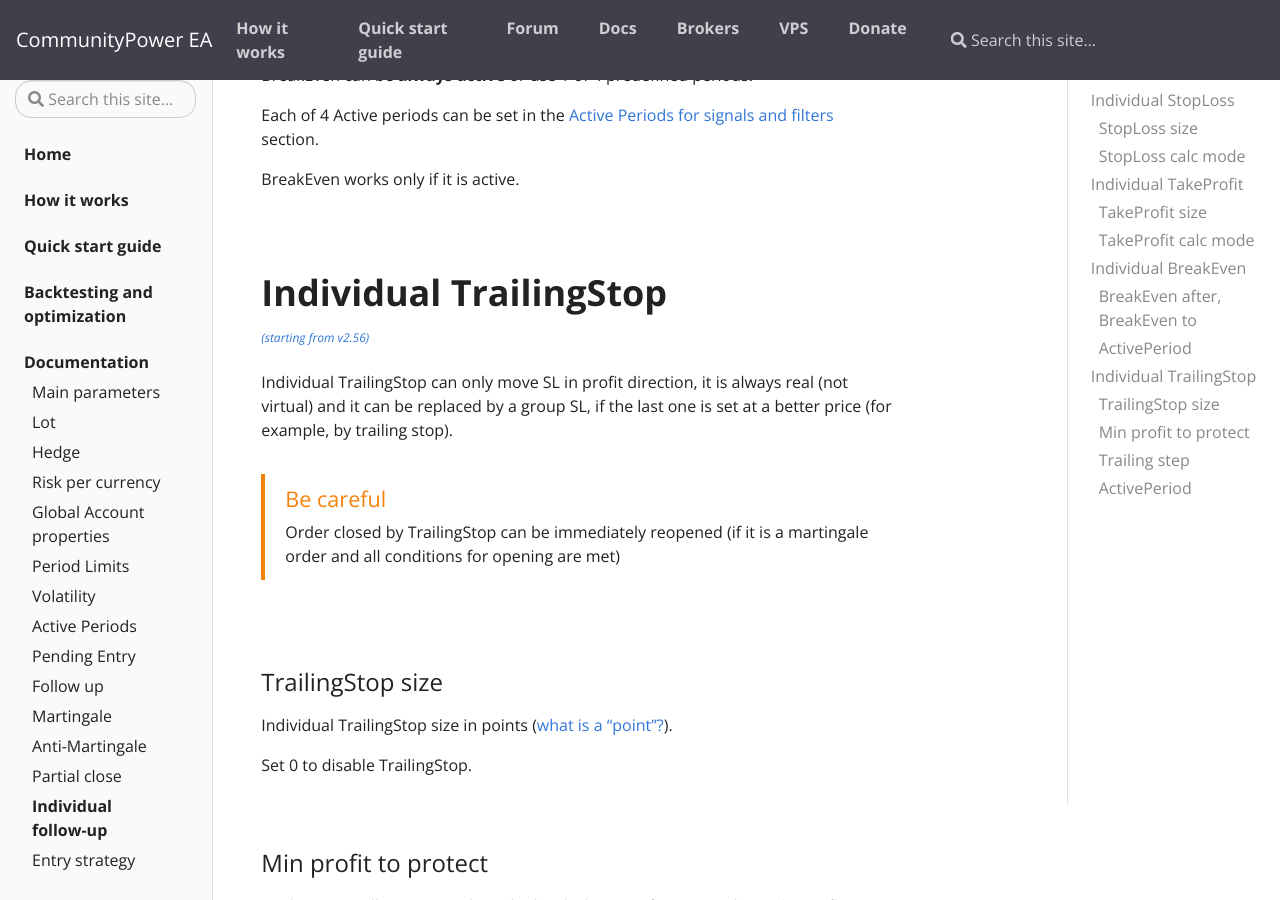
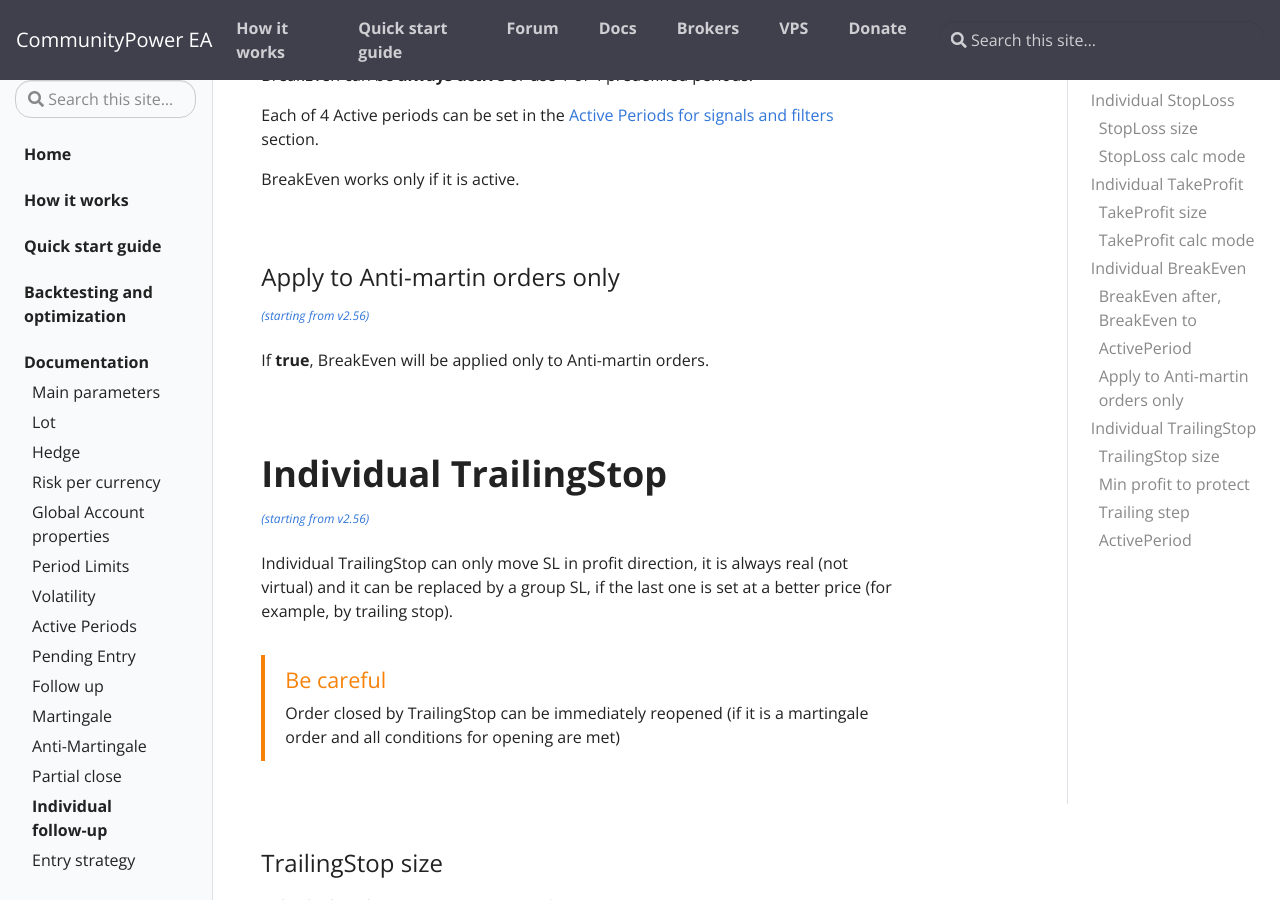
Before and after one commit to komposter/CommunityPowerEA.com, a Jekyll site: the page built from _docs/individual-follow-up.md, in a window 1280 px wide and 900 px high, scrolled down 2111 px. Built offline with Jekyll 4.4.1, drawn with Linux system fonts in a browser that asks for light colours.

Commit message:
Content change

```diff
--- a/_docs/individual-follow-up.md
+++ b/_docs/individual-follow-up.md
@@ -83,6 +83,13 @@ Each of 4 Active periods can be set in the [Active Periods for signals and filte
 BreakEven works only if it is active.
 
 <br />
+
+### Apply to Anti-martin orders only
+<sup>[*(starting from v2.56)*](/docs/versions-history#20230818-1025-256)</sup>
+
+If **true**, BreakEven will be applied only to Anti-martin orders.
+
+<br />
 <br />
 
 # Individual TrailingStop
--- a/_docs/versions-history.md
+++ b/_docs/versions-history.md
@@ -691,6 +691,7 @@ permalink: /docs/versions-history
 ### 2023.08.18-10.25 (2.56)
 * [+] GUI improved with [Close checkboxes](/docs/gui#close-checkboxes), new colors and logo
 * [+] [Individual StopLoss, TakeProfit and TrailingStop](/docs/individual-follow-up#individual-stoploss)
+* [+] Individual BreakEven: [Apply to Anti-martin orders only](/docs/individual-follow-up#apply-to-anti-martin-orders-only)
 * [+] 2 more [CustomIndy signals](/docs/signals-and-filters#custom-indicators)
 * [+] [Pivot Filter](/docs/signals-and-filters#pivot-filter) with 4 separate signals
 * [+] CustomIndy: ["Above/below the line/last arrow" and "On line/last arrow cross" modes](/docs/signals-and-filters#type-4)
```
